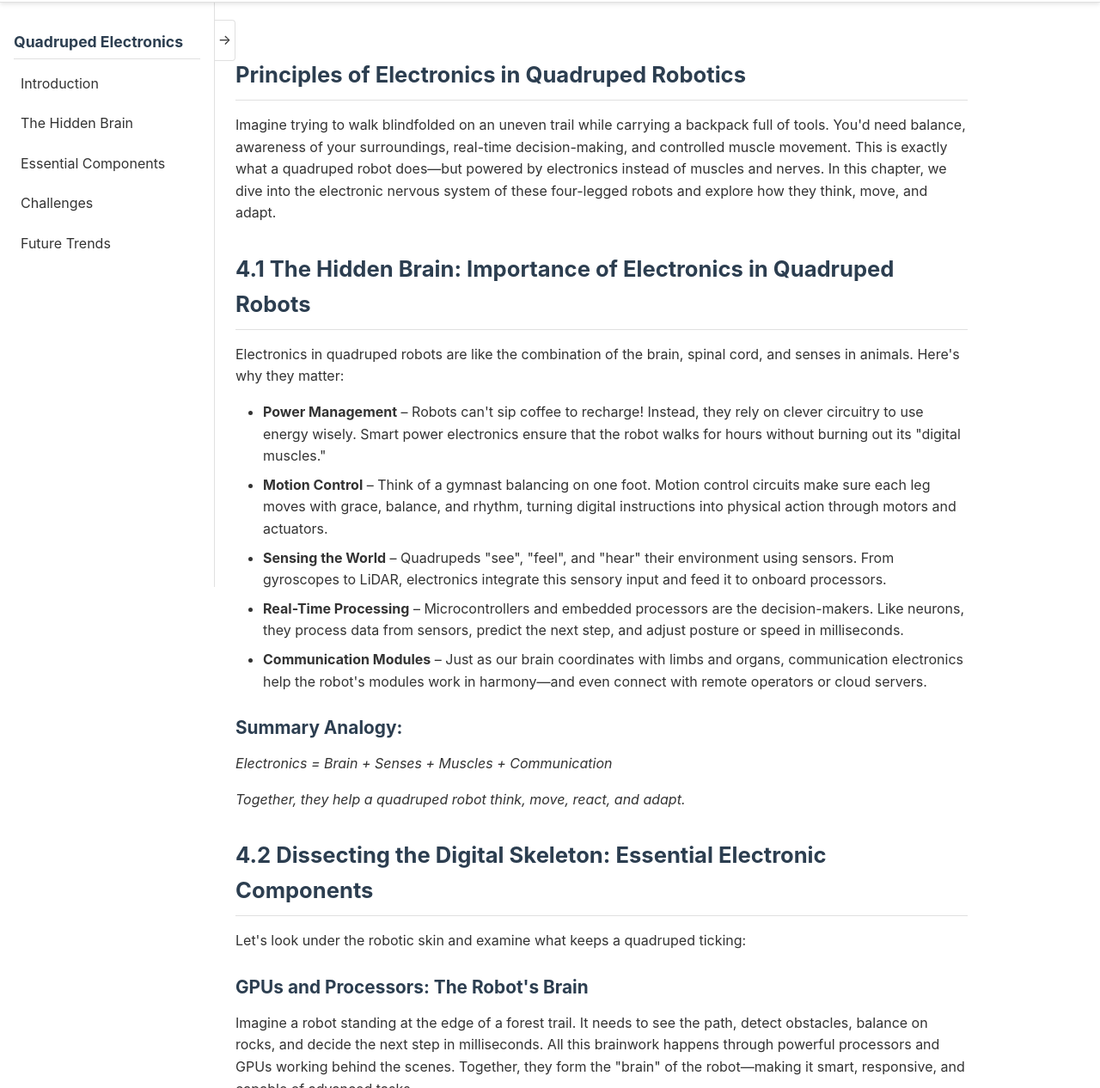
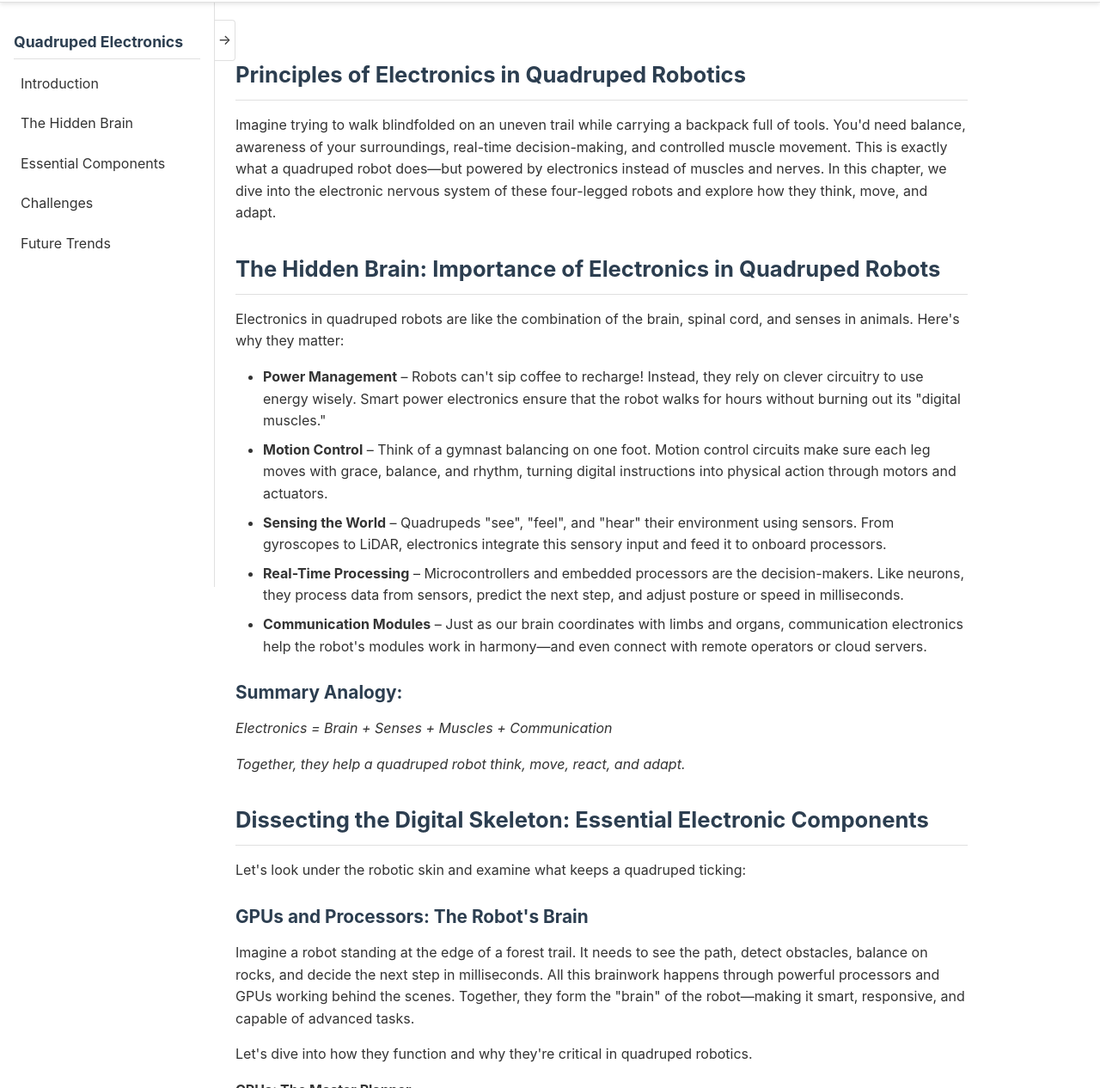
Before and after one commit to Arjav14/Electronics-for-robotics, a plain HTML site: page index.html in a window 1280 px wide. Shown: the part 117-1383 px from the top of the page at 86% size. Drawn offline with Linux system fonts and the light colour scheme.

Commit message:
Update index.html

```diff
--- a/index.html
+++ b/index.html
@@ -37,7 +37,7 @@
             </section>
 
             <section id="hidden-brain">
-                <h2>4.1 The Hidden Brain: Importance of Electronics in Quadruped Robots</h2>
+                <h2>The Hidden Brain: Importance of Electronics in Quadruped Robots</h2>
                 <p>Electronics in quadruped robots are like the combination of the brain, spinal cord, and senses in animals. Here's why they matter:</p>
                 <ul>
                     <li><strong>Power Management</strong> – Robots can't sip coffee to recharge! Instead, they rely on clever circuitry to use energy wisely. Smart power electronics ensure that the robot walks for hours without burning out its "digital muscles."</li>
@@ -53,7 +53,7 @@
             </section>
 
             <section id="components">
-                <h2>4.2 Dissecting the Digital Skeleton: Essential Electronic Components</h2>
+                <h2>Dissecting the Digital Skeleton: Essential Electronic Components</h2>
                 <p>Let's look under the robotic skin and examine what keeps a quadruped ticking:</p>
 
                 <h3>GPUs and Processors: The Robot's Brain</h3>
```
